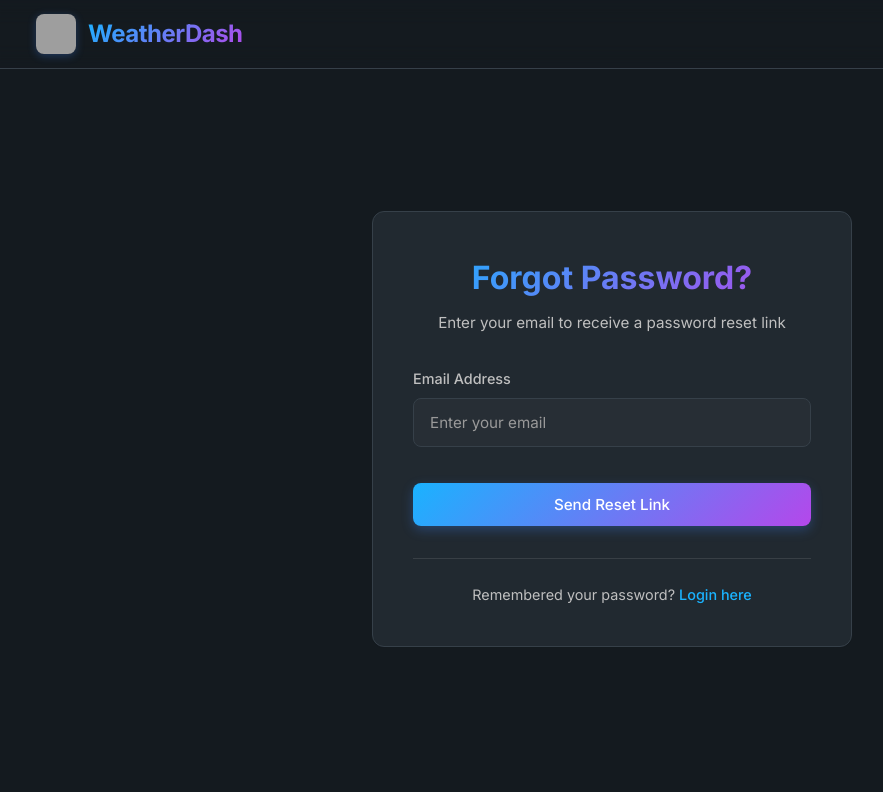
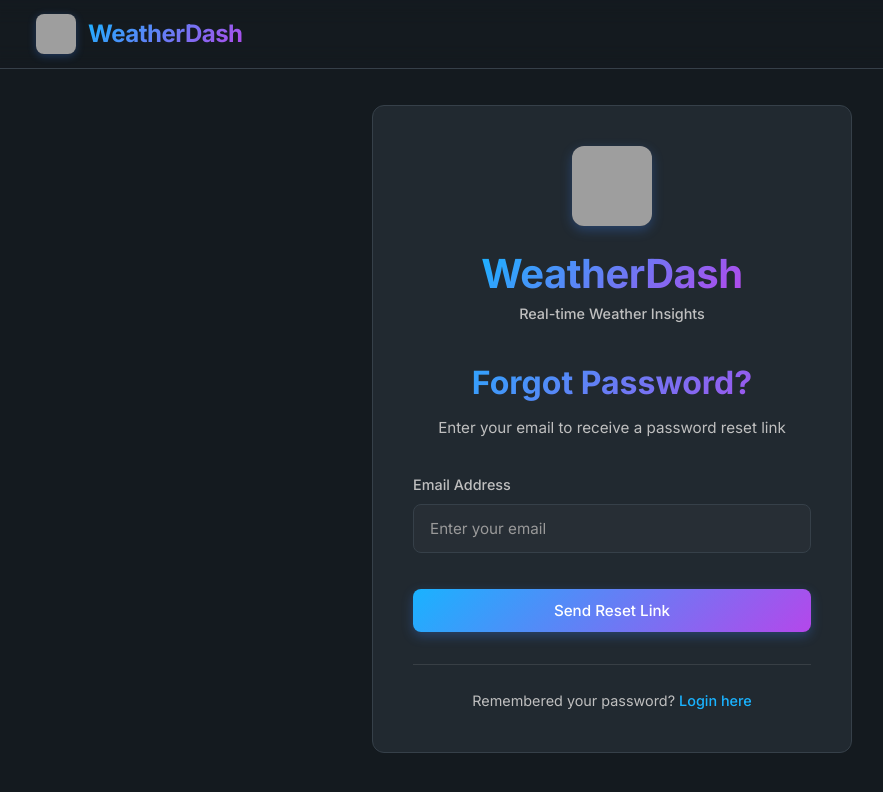
Before and after one commit to Rayan9064/DevRoom-WeatherApp, a React (Vite) app in the folder frontend/: page /forgot-password in a window 1280 px wide. Shown: the top 792 px of the page, without its empty margins (28-911 px from the left). Built offline with nearby package versions, Linux system fonts and the light colour scheme; no server answers; grey boxes are pictures that could not be loaded.

Commit message:
Add logo to password reset and OTP verification pages

```diff
--- a/frontend/src/pages/ForgotPasswordPage.tsx
+++ b/frontend/src/pages/ForgotPasswordPage.tsx
@@ -2,6 +2,7 @@ import React, { useState } from 'react';
 import { Link, useNavigate } from 'react-router-dom';
 import { useAuth } from '../context/AuthContext';
 import { toast } from 'react-toastify';
+import Logo from '../components/Logo';
 import '../styles/Auth.css';
 
 const ForgotPasswordPage: React.FC = () => {
@@ -31,6 +32,7 @@ const ForgotPasswordPage: React.FC = () => {
     return (
         <div className="auth-container fade-in">
             <div className="auth-card card glass">
+                <Logo size="large" className="centered" />
                 <div className="auth-header">
                     <h1 className="gradient-text">Forgot Password?</h1>
                     <p>Enter your email to receive a password reset link</p>
--- a/frontend/src/pages/PasswordResetNewPage.tsx
+++ b/frontend/src/pages/PasswordResetNewPage.tsx
@@ -2,6 +2,7 @@ import React, { useState } from 'react';
 import { useNavigate, useLocation } from 'react-router-dom';
 import { useAuth } from '../context/AuthContext';
 import { toast } from 'react-toastify';
+import Logo from '../components/Logo';
 import '../styles/Auth.css';
 
 const PasswordResetNewPage: React.FC = () => {
@@ -70,6 +71,7 @@ const PasswordResetNewPage: React.FC = () => {
     return (
         <div className="auth-container fade-in">
             <div className="auth-card card glass">
+                <Logo size="large" className="centered" />
                 <div className="auth-header">
                     <h1 className="gradient-text">Set New Password</h1>
                     <p>Create a strong password for your account</p>
--- a/frontend/src/pages/PasswordResetOTPPage.tsx
+++ b/frontend/src/pages/PasswordResetOTPPage.tsx
@@ -2,6 +2,7 @@ import React, { useState, useEffect } from 'react';
 import { useNavigate, useLocation } from 'react-router-dom';
 import { useAuth } from '../context/AuthContext';
 import { toast } from 'react-toastify';
+import Logo from '../components/Logo';
 import '../styles/Auth.css';
 
 const PasswordResetOTPPage: React.FC = () => {
@@ -61,6 +62,7 @@ const PasswordResetOTPPage: React.FC = () => {
     return (
         <div className="auth-container fade-in">
             <div className="auth-card card glass">
+                <Logo size="large" className="centered" />
                 <div className="auth-header">
                     <h1 className="gradient-text">Verify OTP</h1>
                     <p>We've sent a 6-digit OTP to {email}</p>
--- a/frontend/src/pages/RegistrationOTPPage.tsx
+++ b/frontend/src/pages/RegistrationOTPPage.tsx
@@ -2,6 +2,7 @@ import React, { useState, useEffect } from 'react';
 import { useNavigate, useLocation } from 'react-router-dom';
 import { useAuth } from '../context/AuthContext';
 import { toast } from 'react-toastify';
+import Logo from '../components/Logo';
 import '../styles/Auth.css';
 
 const RegistrationOTPPage: React.FC = () => {
@@ -68,6 +69,7 @@ const RegistrationOTPPage: React.FC = () => {
     return (
         <div className="auth-container fade-in">
             <div className="auth-card card glass">
+                <Logo size="large" className="centered" />
                 <div className="auth-header">
                     <h1 className="gradient-text">Verify Your Email</h1>
                     <p>We've sent a 6-digit OTP to {email}</p>
```
